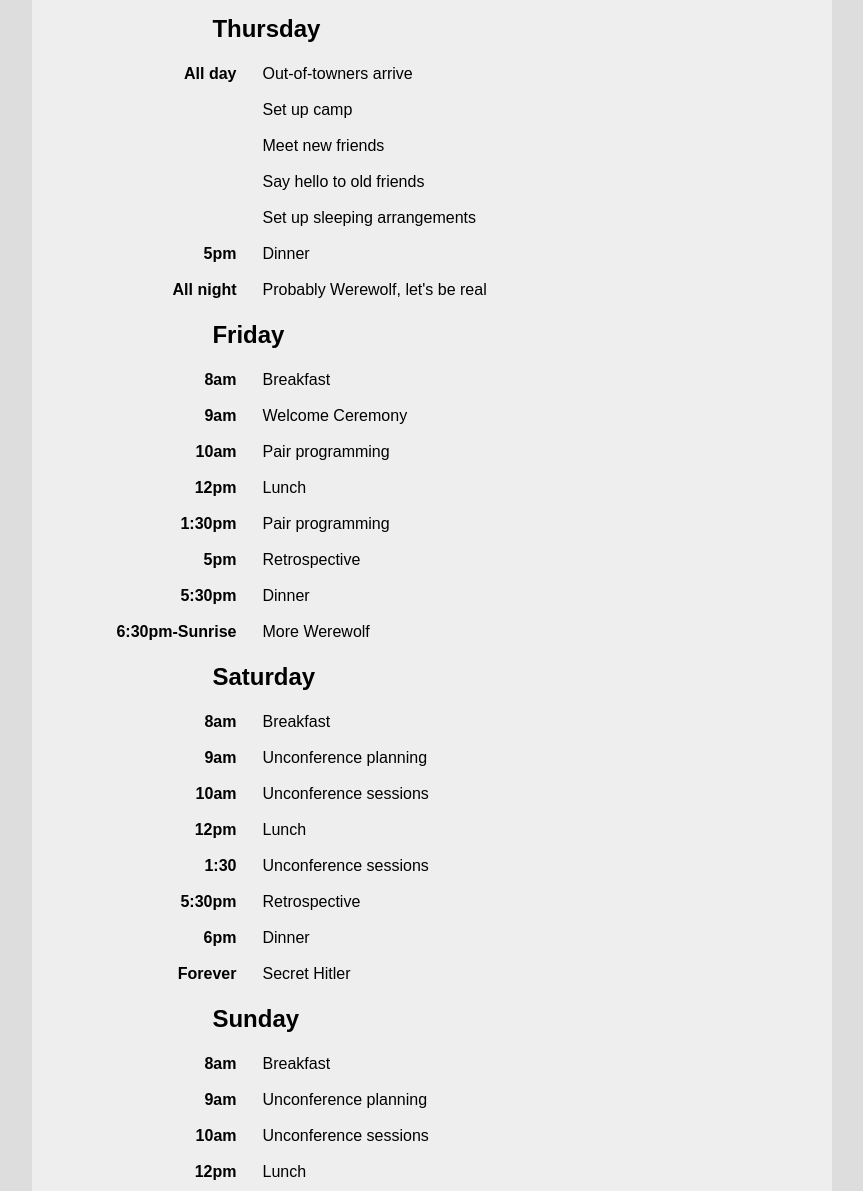
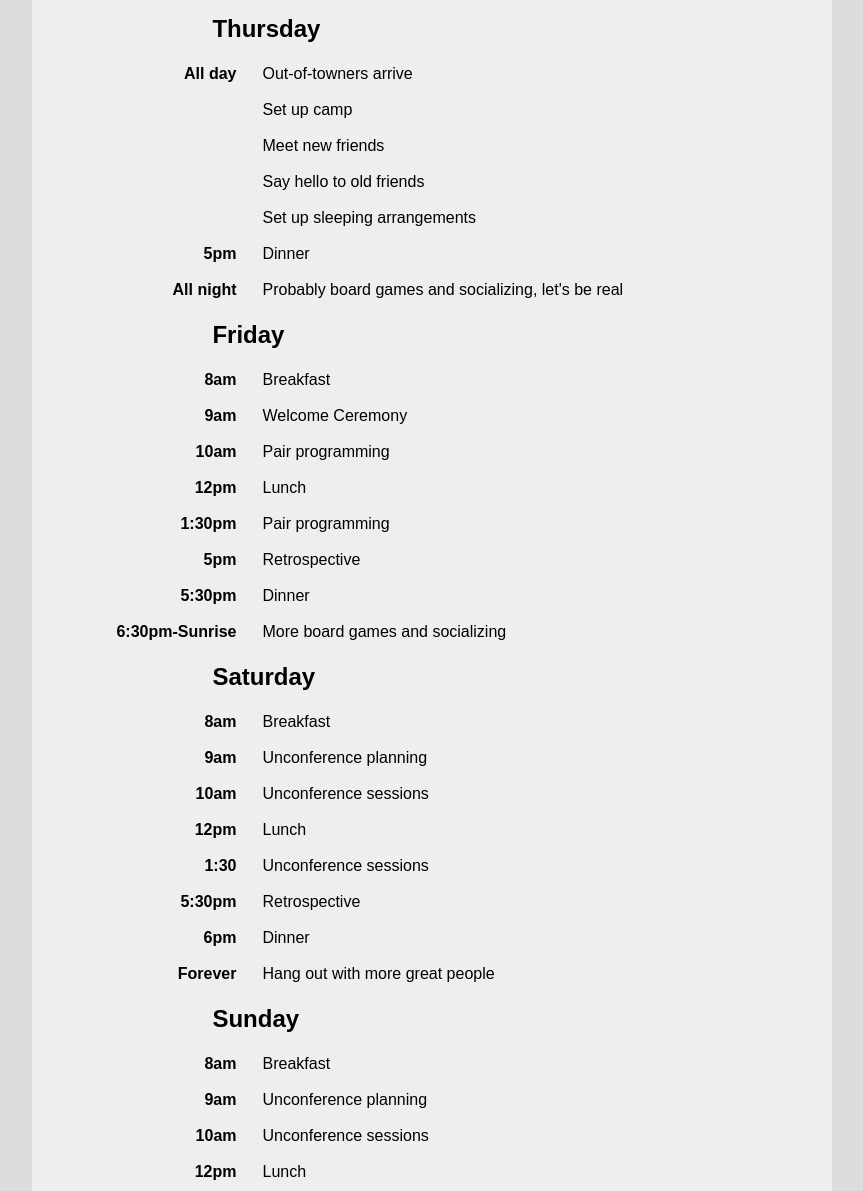
Before and after one commit to we-camp/we-camp.github.io, a plain HTML site: page index.html in a window 1280 px wide. Shown: the part 4062-5253 px from the top of the page, without its empty margins (208-1071 px from the left). Drawn offline with Linux system fonts and the light colour scheme.

Commit message:
Update index.html

```diff
--- a/index.html
+++ b/index.html
@@ -225,7 +225,7 @@
           <tr><th>         </th><td>Say hello to old friends</td></tr>
           <tr><th>         </th><td>Set up sleeping arrangements</td></tr>
           <tr><th>5pm      </th><td>Dinner</td></tr>
-          <tr><th>All night</th><td>Probably Werewolf, let's be real</td></tr>
+          <tr><th>All night</th><td>Probably board games and socializing, let's be real</td></tr>
 
           <tr><th class="day" colspan="2">Friday</th></tr>
           <tr><th>8am           </th><td>Breakfast</td></tr>
@@ -235,7 +235,7 @@
           <tr><th>1:30pm        </th><td>Pair programming</td></tr>
           <tr><th>5pm           </th><td>Retrospective</td></tr>
           <tr><th>5:30pm        </th><td>Dinner</td></tr>
-          <tr><th>6:30pm-Sunrise</th><td>More Werewolf</td></tr>
+          <tr><th>6:30pm-Sunrise</th><td>More board games and socializing</td></tr>
 
           <tr><th class="day" colspan="2">Saturday</th></tr>
           <tr><th>8am        </th><td>Breakfast</td></tr>
@@ -245,7 +245,7 @@
           <tr><th>1:30       </th><td>Unconference sessions</td></tr>
           <tr><th>5:30pm     </th><td>Retrospective</td></tr>
           <tr><th>6pm        </th><td>Dinner</td></tr>
-          <tr><th>Forever    </th><td>Secret Hitler</td></tr>
+          <tr><th>Forever    </th><td>Hang out with more great people</td></tr>
 
           <tr><th class="day" colspan="2">Sunday</th></tr>
           <tr><th>8am        </th><td>Breakfast</td></tr>
```
